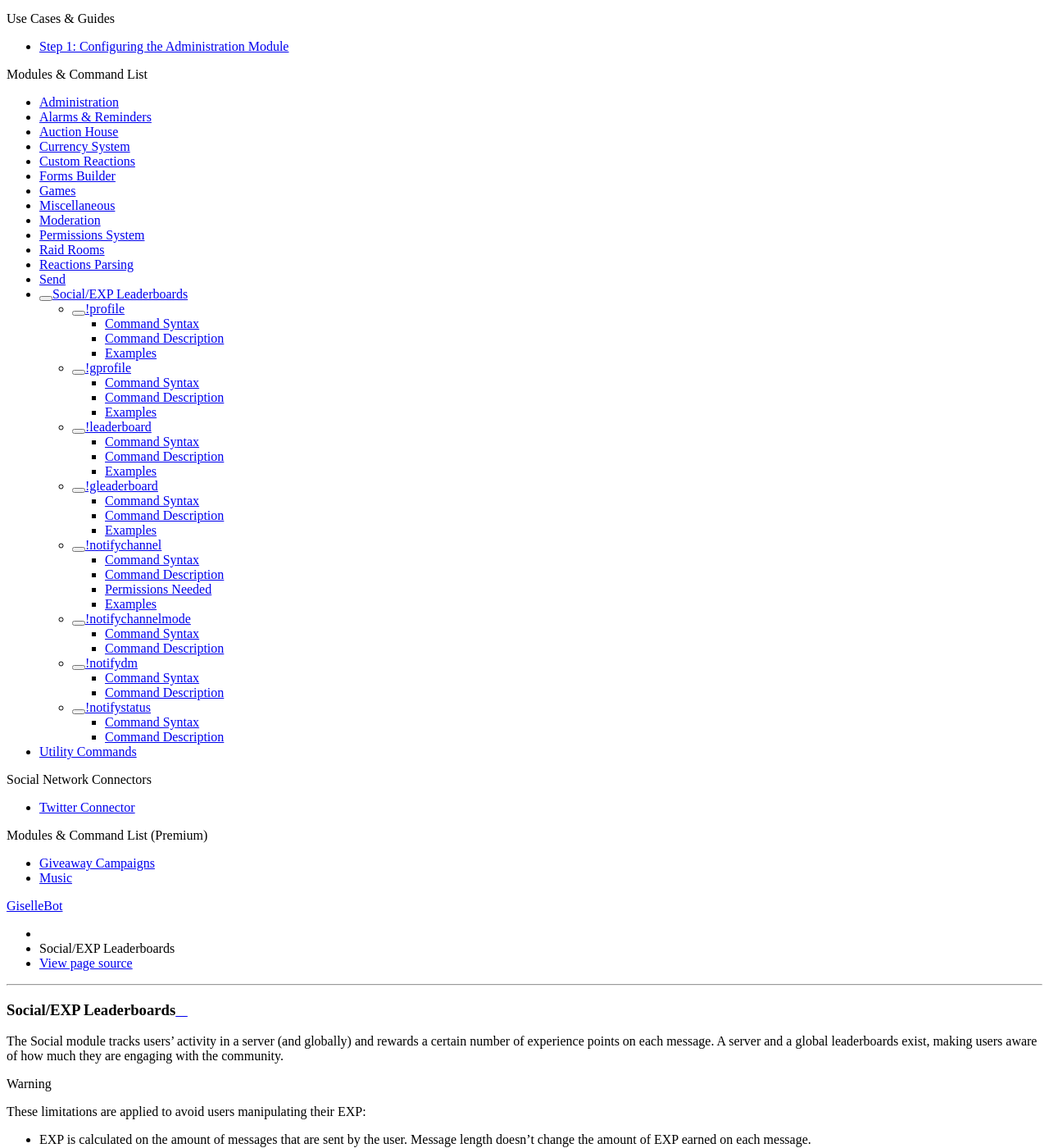
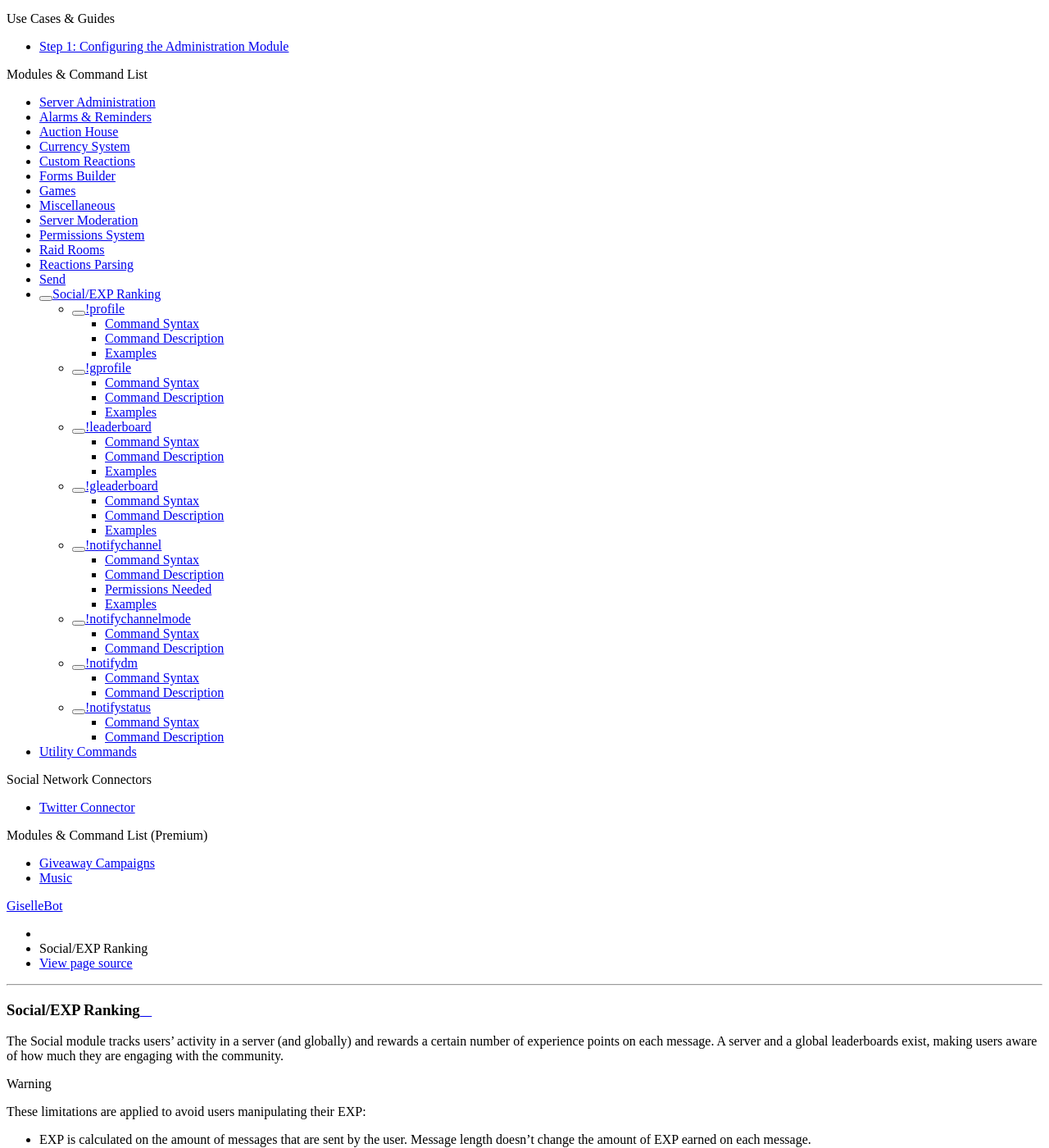
Before and after one commit to cycloptux/GiselleBot-Documentation, a Sphinx documentation site: the page built from docs/source/modules/social.rst, in a window 1280 px wide and 1400 px high, scrolled down 225 px. Shown: the whole window at 82% size. Built offline with Sphinx 7.4.7 and the Read the Docs theme 2.0.0, drawn with Linux system fonts in a browser that asks for light colours.

Commit message:
Renamed and changed some files to make them consistent with the internal json.

```diff
--- a/docs/source/modules/administration.rst
+++ b/docs/source/modules/administration.rst
@@ -1,8 +1,8 @@
 .. _administration:
 
-**************
-Administration
-**************
+*********************
+Server Administration
+*********************
 
 The Administration module contains tools used to manage a Discord server and its members.
 
--- a/docs/source/modules/moderation.rst
+++ b/docs/source/modules/moderation.rst
@@ -1,6 +1,6 @@
-**********
-Moderation
-**********
+*****************
+Server Moderation
+*****************
 
 A special thanks to my friend and partner, NaviKing#3820, for the design of this module.
 
--- a/docs/source/modules/social.rst
+++ b/docs/source/modules/social.rst
@@ -1,6 +1,6 @@
-***********************
-Social/EXP Leaderboards
-***********************
+******************
+Social/EXP Ranking
+******************
 
 The Social module tracks users' activity in a server (and globally) and rewards a certain number of experience points on each message. A server and a global leaderboards exist, making users aware of how much they are engaging with the community.
 
```
Also changed, not shown: docs/source/modules/auction.rst (renamed from docs/source/modules/auction-house.rst), docs/source/modules/custreact.rst (renamed from docs/source/modules/custom-reactions.rst), docs/source/modules/raidroom.rst (renamed from docs/source/modules/raid-rooms.rst).
